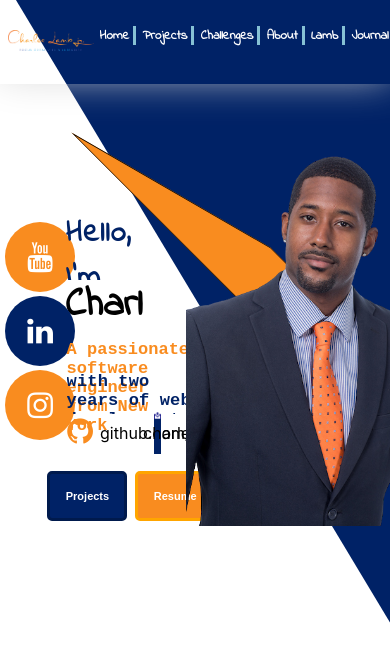
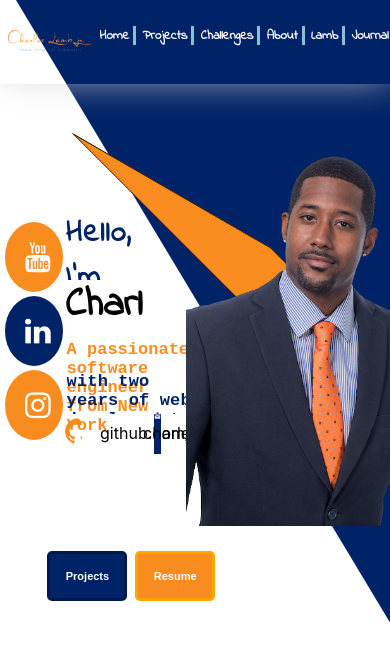
Before and after one commit to cyberstizz/charleslambjr, a React (Create React App) app: page / in a window 390 px wide. Shown: the top 658 px of the page. Built offline with nearby package versions, Linux system fonts and the light colour scheme; a web font is replaced by a local one.

Commit message:
changed positions of the buttons

```diff
--- a/src/App.css
+++ b/src/App.css
@@ -782,7 +782,7 @@ overflow: hidden;
 .buttons{
   height: 8vh;
   width: 45vw;
-  margin-top: 18.2rem;
+  margin-top: 23.2rem;
   margin-left: 4vw;
   position: absolute;
   display: inline-flex;
@@ -850,8 +850,8 @@ overflow: hidden;
 .fa {
   padding: 20px;
   font-size: 30px;
-  width: 30px;
-  text-align: center;
+  width: 18px;
+  text-align: lefcentert;
   text-decoration: none;
   border-radius: 50%;
 }
```
